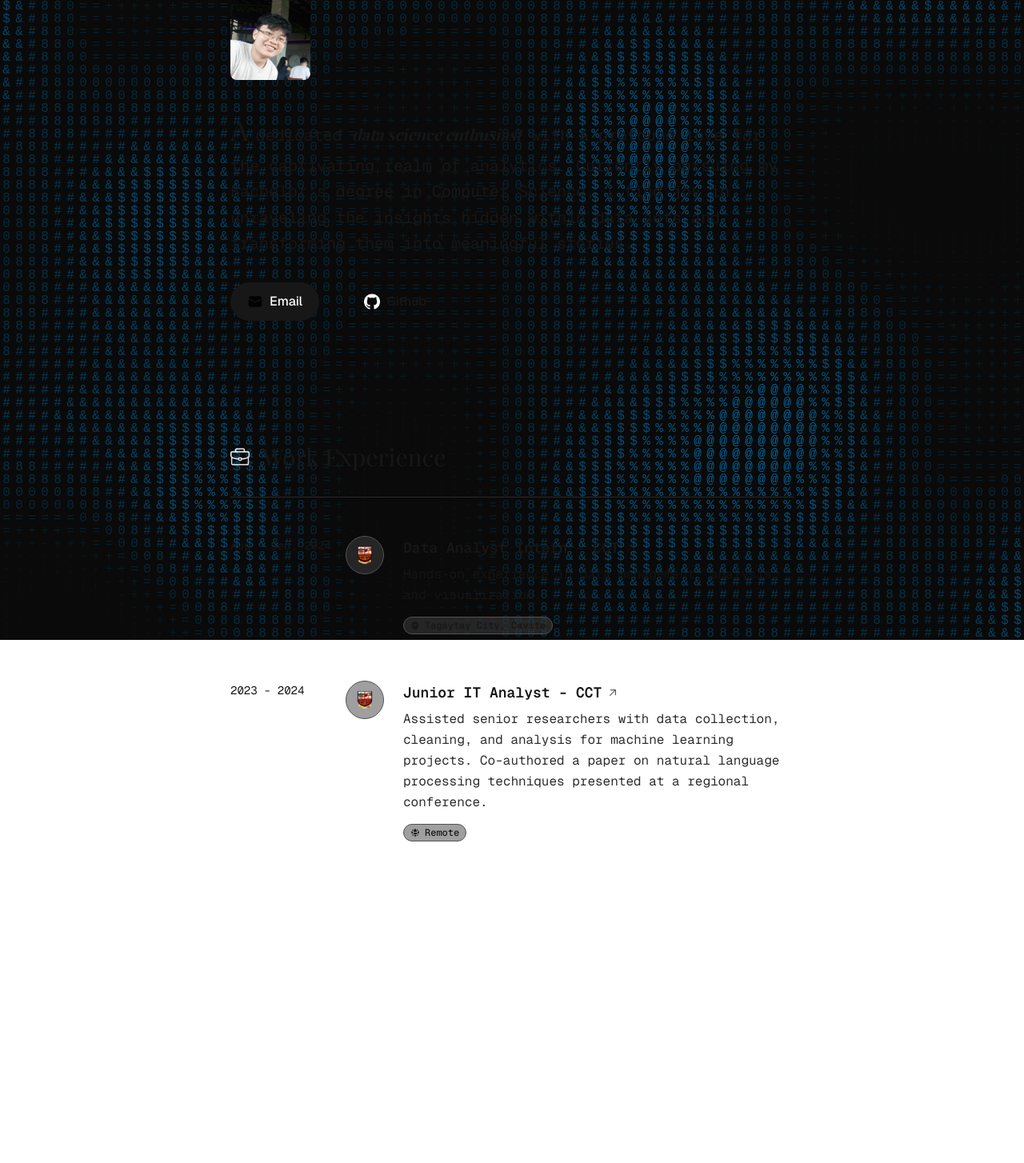
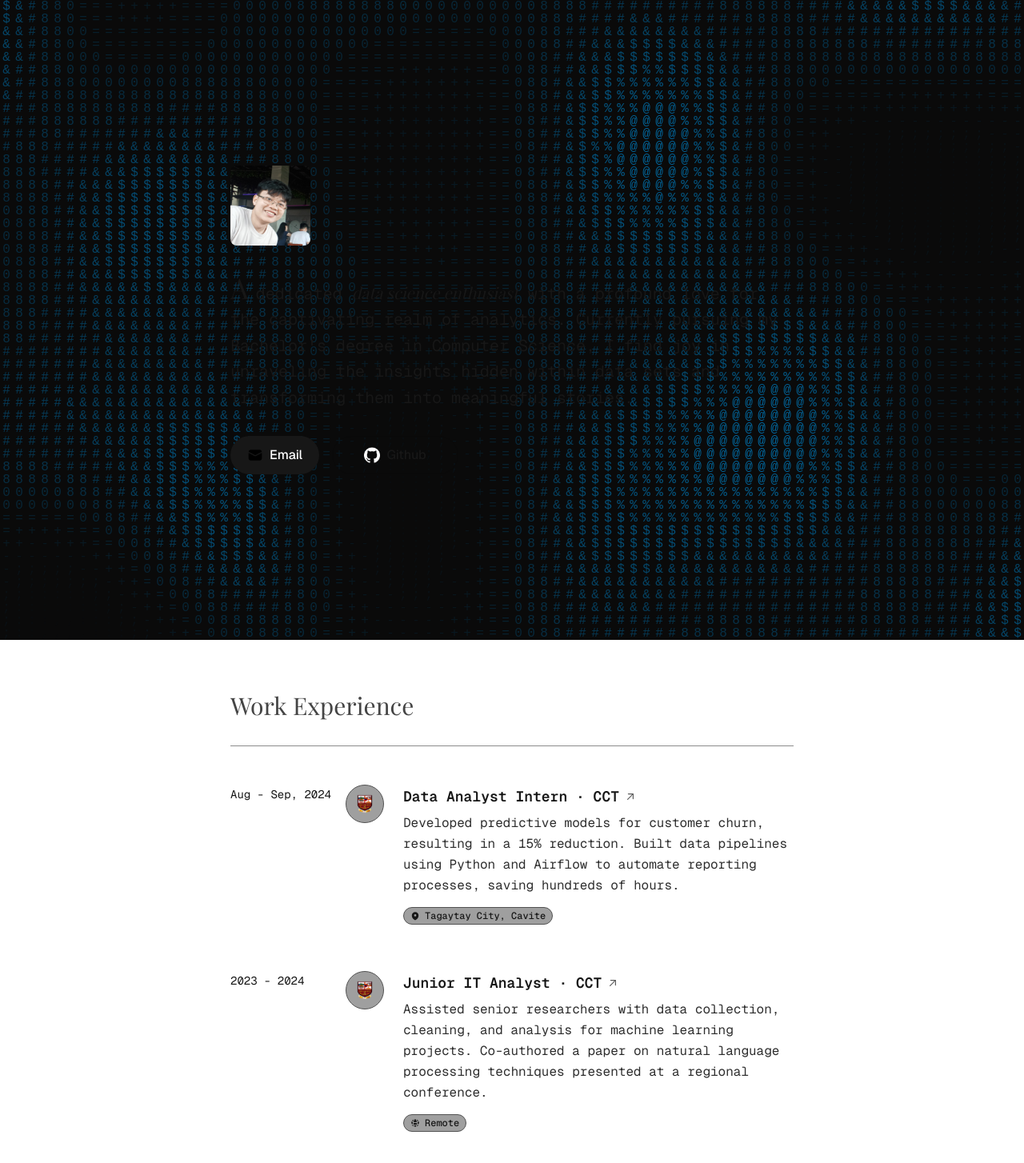
Before and after one commit to JeroldGomez/jerold-gomez-portfolio, a Next.js app: page / in a window 1280 px wide. Shown: the top 1454 px of the page at 80% size. Before the commit the page ends 1070 px from the top, so only its background shows below. Built offline with nearby package versions, Linux system fonts and the light colour scheme.

Commit message:
Center Introduction Section

```diff
--- a/app/globals.css
+++ b/app/globals.css
@@ -11,6 +11,8 @@
   --font-sans: var(--font-geist-sans);
   --font-mono: var(--font-geist-mono);
   --font-playfair: var(--font-playfair-display)
+  --font-ibm: var(--font-ibm-plex-mono)
+  --font-inter: var(--font-inter)
 }
 
 @media (prefers-color-scheme: dark) {
--- a/app/layout.tsx
+++ b/app/layout.tsx
@@ -1,5 +1,5 @@
 import type { Metadata } from "next";
-import { Geist, Geist_Mono, IBM_Plex_Mono, Playfair_Display} from "next/font/google";
+import { Geist, Geist_Mono, IBM_Plex_Mono, Playfair_Display, Inter } from "next/font/google";
 import "./globals.css";
 import AsciiBackground from "./components/ASCIIBackground";
 
@@ -30,6 +30,12 @@ const playfairDisplay = Playfair_Display({
   display: 'swap', // Good for performance
 });
 
+const inter = Inter({
+  subsets: ['latin'],
+  variable: '--font-inter',
+  display: 'swap',
+});
+
 export const metadata: Metadata = {
   title: "Jerold Gomez | Portfolio",
   description: "Data science enthusiast transforming data into meaningful stories.",
@@ -43,7 +49,7 @@ export default function RootLayout({
   return (
     <html lang="en">
       <body
-        className={`${geistSans.variable} ${geistMono.variable} ${playfairDisplay.variable} antialiased`}
+        className={`${geistSans.variable} ${geistMono.variable} ${playfairDisplay.variable} ${inter.variable} ${ibmPlexMono.variable} antialiased`}
       >
         <AsciiBackground /> {/* Add the background component here */}
         {/* Ensure content container uses relative/z-index to appear above background */}
--- a/app/page.tsx
+++ b/app/page.tsx
@@ -18,10 +18,10 @@ const workExperience: Experience[] = [
     date: "Aug - Sep, 2024",
     logo: "/cct_logo_t.png", // <-- Replace with your actual logo path
     alt: "Company A Logo",
-    title: "Data Analyst Intern - CCT",
+    title: "Data Analyst Intern · CCT",
     companyLink: "https://example.com/companya", // <-- Replace with actual link
     description:
-      "Hands-on experience in data management, analysis, and visualization.",
+      "Developed predictive models for customer churn, resulting in a 15% reduction. Built data pipelines using Python and Airflow to automate reporting processes, saving hundreds of hours.",
     location: "Tagaytay City, Cavite",
     locationType: "office", // 'office' or 'remote'
   },
@@ -29,7 +29,7 @@ const workExperience: Experience[] = [
     date: "2023 - 2024",
     logo: "/cct_logo_t.png", // <-- Replace with your actual logo path
     alt: "University Logo",
-    title: "Junior IT Analyst - CCT",
+    title: "Junior IT Analyst · CCT",
     companyLink: "https://example.edu/ai-lab", // <-- Replace with actual link
     description:
       "Assisted senior researchers with data collection, cleaning, and analysis for machine learning projects. Co-authored a paper on natural language processing techniques presented at a regional conference.",
@@ -41,49 +41,43 @@ const workExperience: Experience[] = [
 
 export default function Home() {
   return (
-    // No need for the outer empty div usually
-    // Use <main> as the primary container for the page's main content
-    <main className="
-      min-h-screen
-      flex flex-col
+    <div className="relative">
+      {/* Introduction Section - Fixed height, centered */}
+      <section className="
+        h-screen
+        flex
+        flex-col
         justify-center
+        items-start
         w-full
         max-w-3xl
         mx-auto
-      item-start
         px-4 sm:px-6 lg:px-8
         gap-8
         relative z-10
       ">
-
-      {/* Optional: Group Image and Intro Text if needed for specific alignment later */}
-      {/* <div className="flex flex-col items-start gap-8"> */}
         <div>
           <Image
-            className="rounded-lg" // Make the image circular
+            className="rounded-lg"
             src="/jerold.jpg"
             alt="My Picture"
-            width={100} // Adjust size as desired (make width/height equal for circle)
+            width={100}
             height={100}
             priority
           />
         </div>
 
-
-        {/* Use a more descriptive text size class like text-lg or text-xl */}
-        {/* Use leading-relaxed or similar for better line spacing */}
-        <p className="text-xl leading-relaxed font-[family-name:var(--font-geist-mono)] text-[color:var(--secondary-text-color)]">
-          <span className="text-4xl leading-relaxed font-[family-name:var(--font-playfair-display)] text-[color:var(--secondary-text-color)]">
+        <p className="text-xl font-normal leading-relaxed font-[family-name:var(--font-geist-mono)] text-[color:var(--secondary-text-color)]">
+          <span className="text-4xl font-[family-name:var(--font-playfair-display)] text-[color:var(--secondary-text-color)]">
             A{" "}
           </span>
           dedicated{" "}
-          <span
-            className="font-semibold text-[color:var(--primary-text-color)] font-[family-name:var(--font-playfair-display)] italic"
-          >
+          <span className="font-normal text-[color:var(--primary-text-color)] font-[family-name:var(--font-playfair-display)] italic">
             data science enthusiast
           </span>
           {" "}with a profound love for the captivating realm of analytics. Currently pursuing my Bachelor's degree in Computer Science, I find joy in unraveling the insights hidden within data sets and transforming them into meaningful stories.
         </p>
+
         <div className="flex gap-4 items-center flex-col sm:flex-row font-[family-name:var(--font-geist-sans)]">
           <a
             className="rounded-full border border-solid border-transparent transition-colors flex items-center justify-center bg-foreground text-background gap-2 hover:bg-[#383838] dark:hover:bg-[#ccc] font-medium text-sm sm:text-base h-10 sm:h-12 px-4 sm:px-5 sm:w-auto"
@@ -91,12 +85,7 @@ export default function Home() {
             target="_blank"
             rel="noopener noreferrer"
           >
-            <Image
-              src="/mail.png"
-              alt="Vercel logomark"
-              width={20}
-              height={20}
-            />
+            <Image src="/mail.png" alt="Vercel logomark" width={20} height={20} />
             Email
           </a>
           <a
@@ -105,37 +94,31 @@ export default function Home() {
             target="_blank"
             rel="noopener noreferrer"
           >
-            <Image
-              src="/github.png"
-              alt="Vercel logomark"
-              width={20}
-              height={20}
-            />
+            <Image src="/github.png" alt="Vercel logomark" width={20} height={20} />
             Github
           </a>
         </div>
+      </section>
 
-      {/* --- Add Other Sections Below --- */}
-
-      <section className="w-full flex flex-col gap-y-8 mt-30"> {/* Add gap between header and items */}
-         {/* Section Header */}
-          <h2 className="text-2xl sm:text-3xl flex items-center gap-4 font-medium text-[color:var(--primary-blue)] font-[family-name:var(--font-playfair-display)]">
-              <Image
-                className="w-6 h-6 sm:w-6 sm:h-6"
-                src="/briefcase.png"
-                alt="Vercel logomark"
-                width={20}
-                height={20}
-              />
+      {/* Content Section - Scrollable */}
+      <section className="
+        w-full
+        max-w-3xl
+        mx-auto
+        px-4 sm:px-6 lg:px-8
+        py-16
+        relative z-10
+      ">
+        <div className="flex flex-col gap-y-8">
+          <h2 className="text-2xl sm:text-3xl flex items-center gap-4 font-medium font-[family-name:var(--font-playfair-display)] opacity-80">
             Work Experience
           </h2>
           <div className="w-full h-px bg-neutral-700/60" />
 
-          {/* List of Experience Items */}
-          <div className="flex flex-col gap-y-6 font-[family-name:var(--font-geist-mono)]"> {/* Vertical line simulation & padding */}
+          <div className="flex flex-col gap-y-6 font-[family-name:var(--font-geist-mono)]">
             {workExperience.map((exp, index) => (
               <ExperienceItem
-                key={index} // Use a unique key, index is okay if list isn't reordered
+                key={index}
                 date={exp.date}
                 logo={exp.logo}
                 alt={exp.alt}
@@ -147,8 +130,8 @@ export default function Home() {
               />
             ))}
           </div>
+        </div>
       </section>
-
-    </main>
+    </div>
   );
 }
```
Lines whose indentation alone changed are shown as unchanged.
